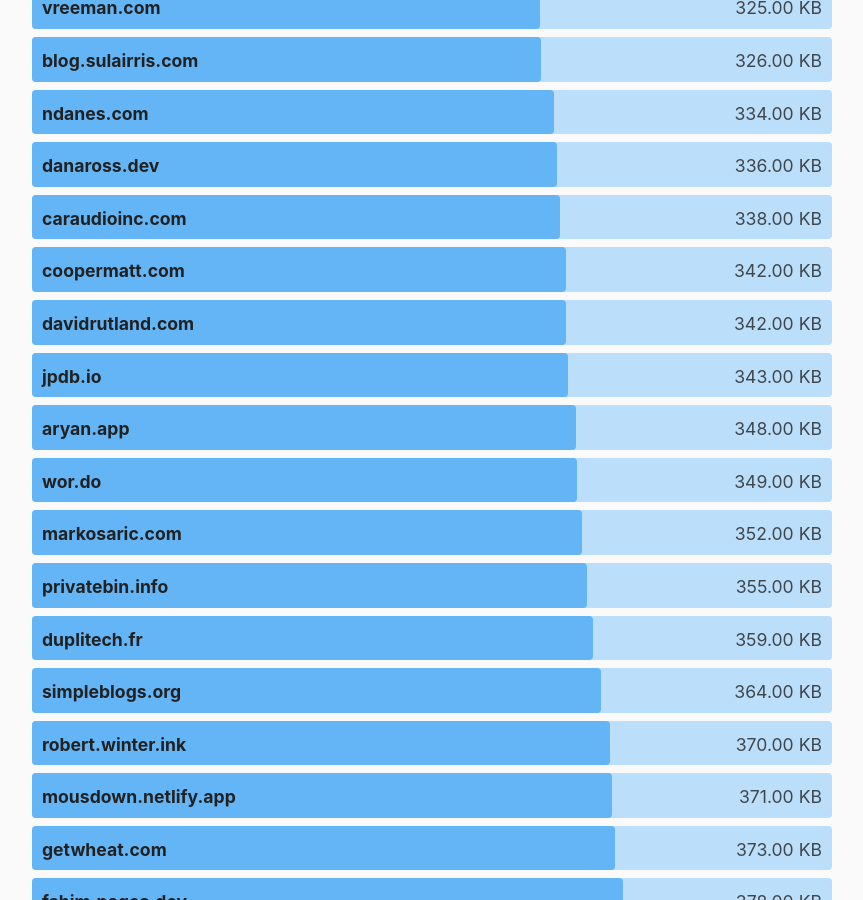
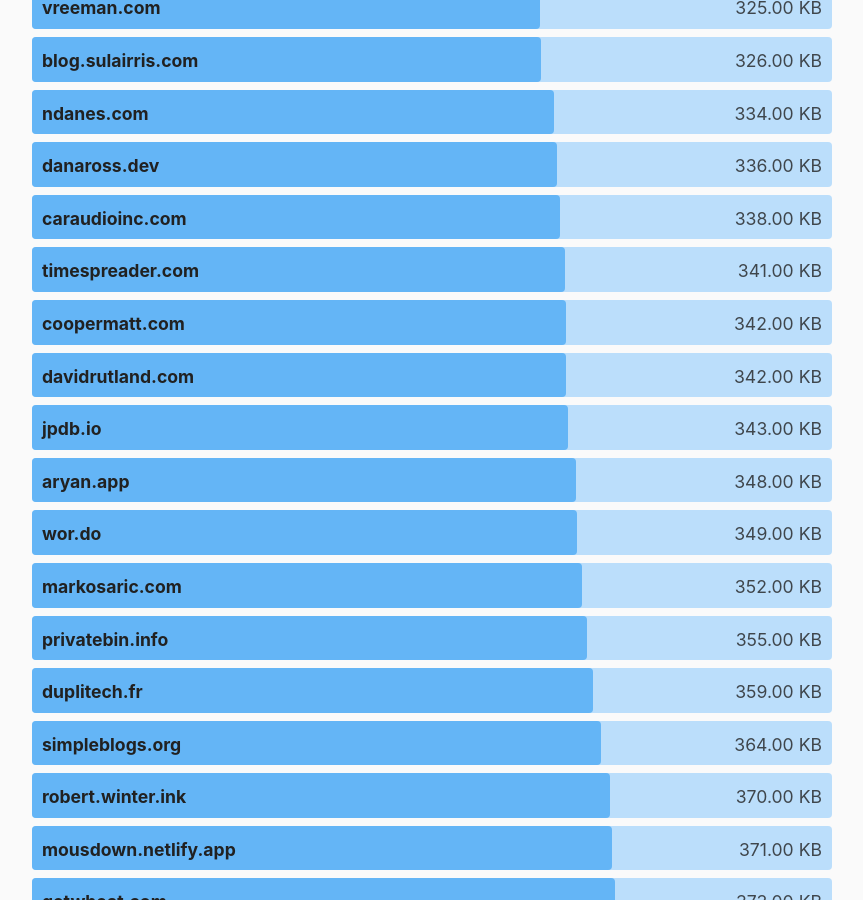
Before and after one commit to kevquirk/512kb.club, a Jekyll site: the page built from index.md, in a window 1280 px wide and 900 px high, scrolled down 21692 px. Shown: the whole window, without its empty margins (208-1071 px from the left). Built offline with Jekyll 4.4.1, drawn with Linux system fonts in a browser that asks for light colours.

Commit message:
Update sites.yml
https://gtmetrix.com/reports/timespreader.com/QpqDzjLW/

```diff
--- a/_data/sites.yml
+++ b/_data/sites.yml
@@ -1948,6 +1948,11 @@
   size: 460
   last_checked: 2021-12-19
 
+- domain: timespreader.com
+  url: https://timespreader.com/
+  size: 341
+  last_checked: 2022-04-21 (YYYY-MM-DD)
+
 - domain: timharek.no
   url: https://timharek.no/
   size: 23.6
```
